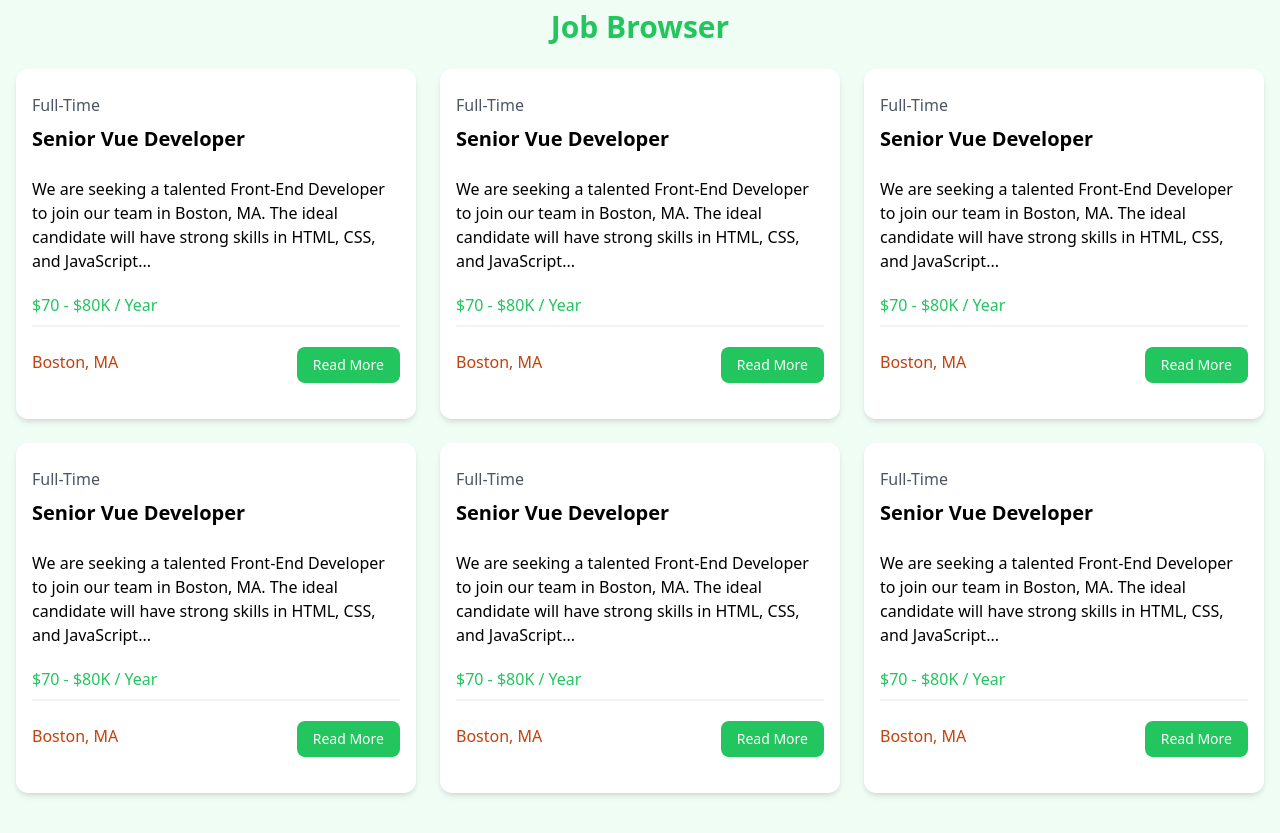
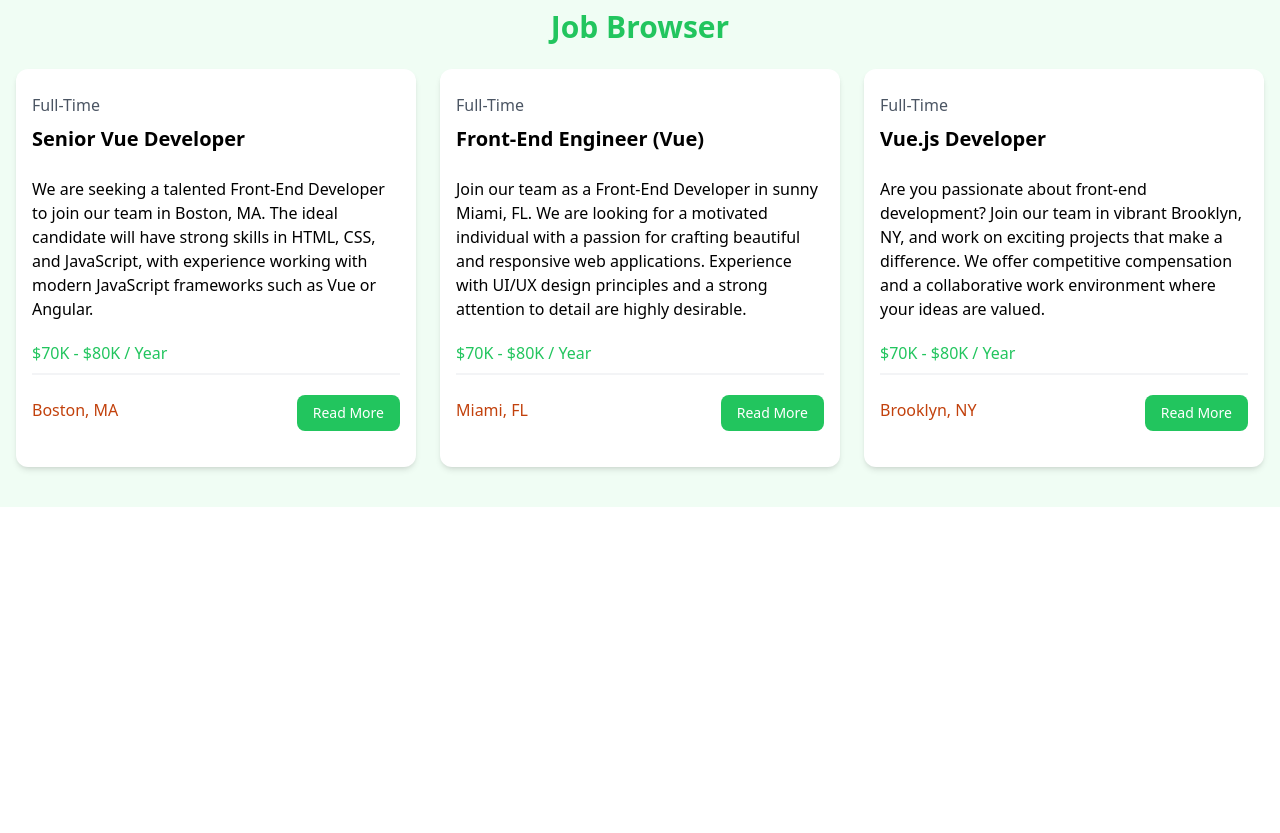
Before and after one commit to hemadlawar/vue-app-jobListings, a Vue app: page / in a window 1280 px wide. Shown: the part 640-1473 px from the top of the page. After the commit the page ends 1147 px from the top, so only its background shows below. Built offline with nearby package versions, Linux system fonts and the light colour scheme.

Commit message:
complete rendering job list

```diff
--- a/src/components/jobList.vue
+++ b/src/components/jobList.vue
@@ -1,28 +1,31 @@
 <script setup>
 import { defineProps } from "vue";
+const propss = defineProps({
+  job: Object,
+});
+
+console.log(propss);
 </script>
 <template>
   <div class="bg-white rounded-xl shadow-md relative">
     <div class="p-4">
       <div class="mb-6">
-        <div class="text-gray-600 my-2">Full-Time</div>
-        <h3 class="text-xl font-bold">Senior Vue Developer</h3>
+        <div class="text-gray-600 my-2">{{ propss.job.type }}</div>
+        <h3 class="text-xl font-bold">{{ propss.job.title }}</h3>
       </div>
 
       <div class="mb-5">
-        We are seeking a talented Front-End Developer to join our team in
-        Boston, MA. The ideal candidate will have strong skills in HTML, CSS,
-        and JavaScript...
+        {{ propss.job.description }}
       </div>
 
-      <h3 class="text-green-500 mb-2">$70 - $80K / Year</h3>
+      <h3 class="text-green-500 mb-2">{{ propss.job.salary }} / Year</h3>
 
       <div class="border border-gray-100 mb-5"></div>
 
       <div class="flex flex-col lg:flex-row justify-between mb-4">
         <div class="text-orange-700 mb-3">
           <i class="fa-solid fa-location-dot text-lg"></i>
-          Boston, MA
+          {{ propss.job.location }}
         </div>
         <a
           href="job.html"
--- a/src/components/jobLists.vue
+++ b/src/components/jobLists.vue
@@ -9,7 +9,11 @@
         Job Browser
       </h2>
       <div class="grid grid-cols-1 md:grid-cols-3 gap-6">
-        <JobList v-for="job in arrayOFjson" />
+        <JobList
+          v-for="job in arrayOFjson.slice(0, 3)"
+          :Key="job.key"
+          :job="job"
+        />
       </div>
     </div>
   </section>
```
